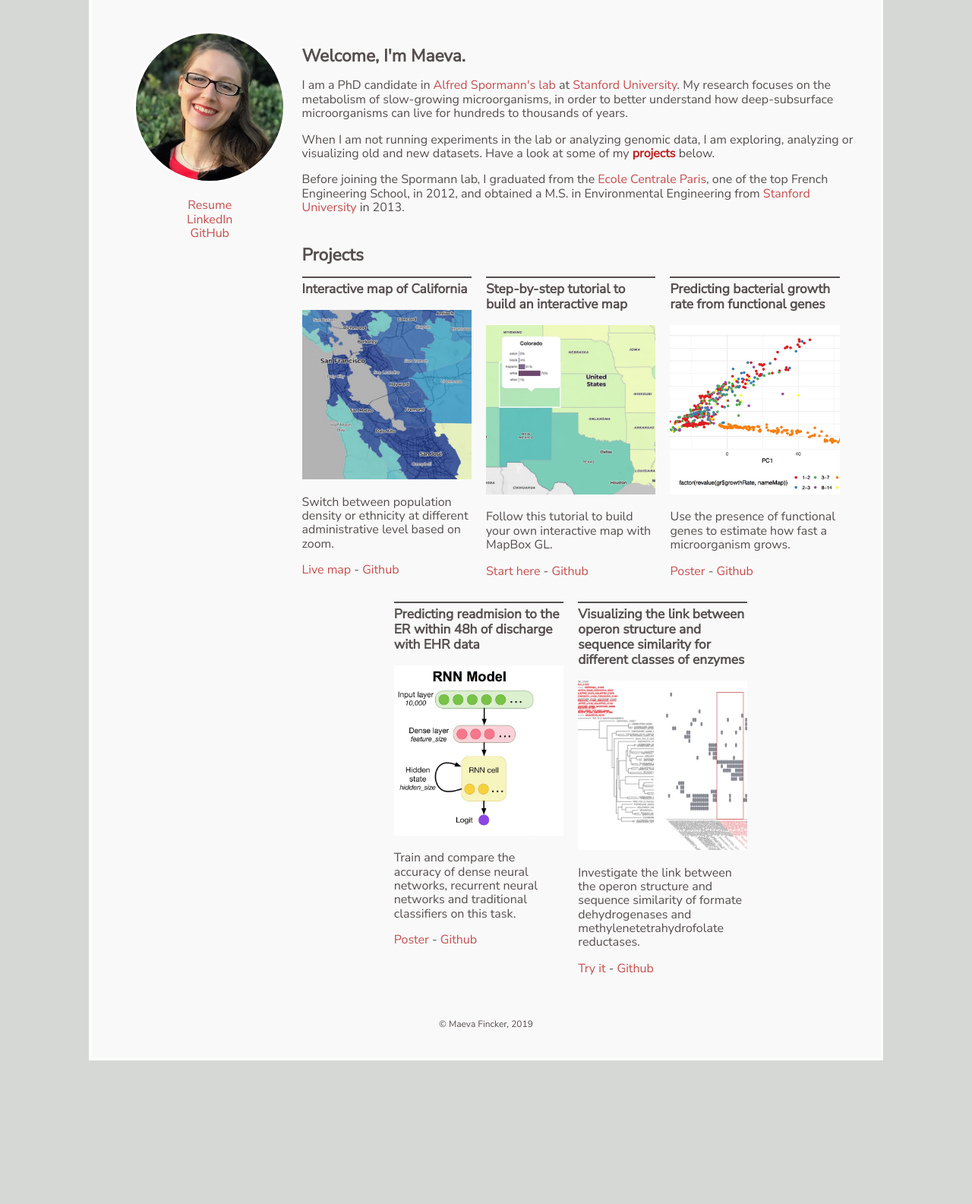
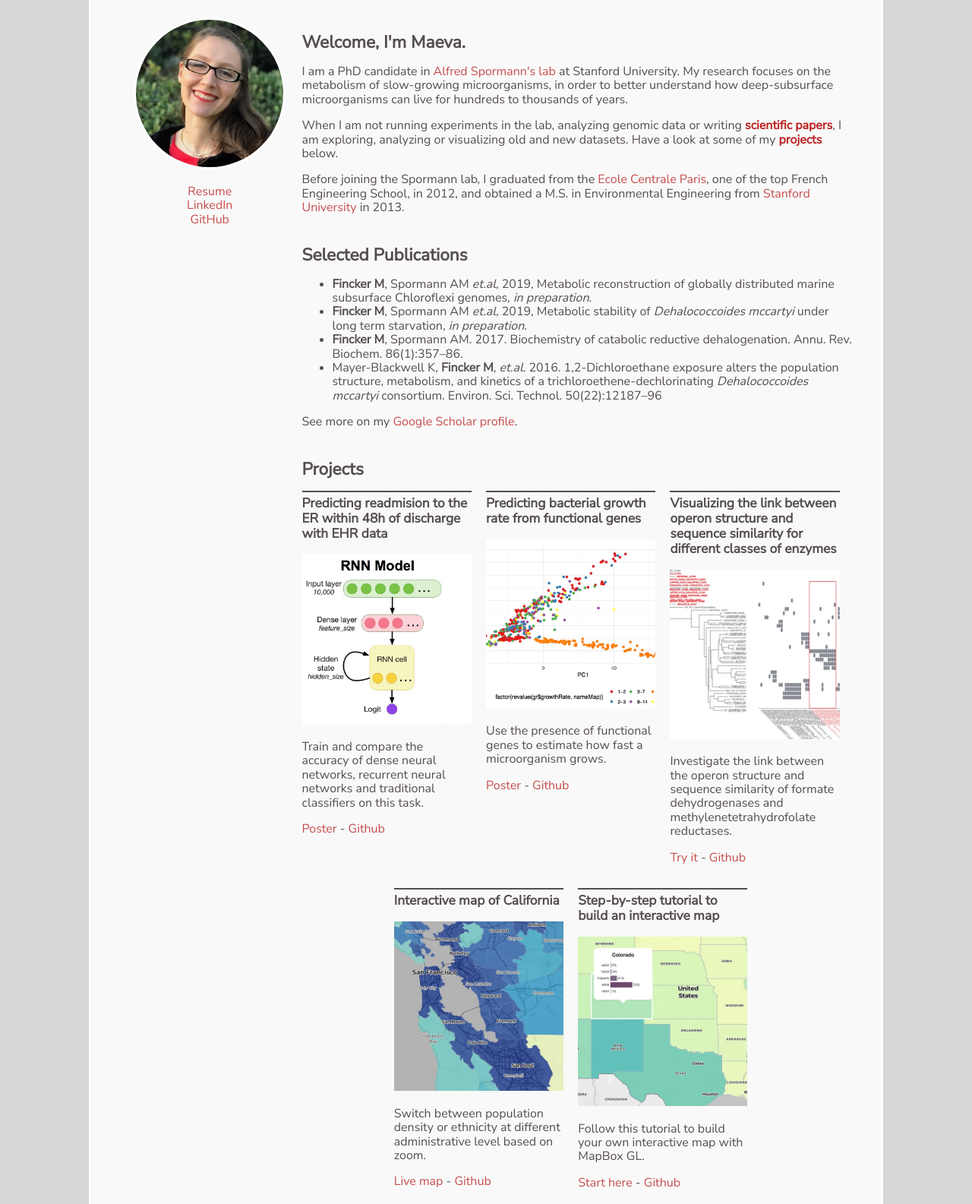
Before and after one commit to mfincker/mfincker.github.io, a plain HTML site: page index.html in a window 1280 px wide. Shown: the part 25-1610 px from the top of the page at 76% size. Before the commit the page ends 1421 px from the top, so only its background shows below. Drawn offline with nearby package versions, Linux system fonts and the light colour scheme.

Commit message:
add paper section + cosmetic change

```diff
--- a/index.html
+++ b/index.html
@@ -12,31 +12,72 @@
   </head>
   <body>
     <div id="main-container">
-      `
       <div class="pure-g">
+        <!-- CONTENT -->
         <div id="top" class="pure-u-1">
-          <div id="about" class="pure-g">
+          <div id="content" class="pure-g">
+            <!-- LEFT / PHOTO -->
             <div class="pure-u-1 pure-u-md-1-4" id="photo">
               <img src="files/headshot_300.jpg" alt="Maeva_picture"/>
-              <a href="files/Resume_MaevaFincker_Aug2019_noNum.pdf">Resume</a>
+              <a href="files/Resume_MaevaFincker.pdf">Resume</a>
               <a href="https://www.linkedin.com/in/maeva-fincker-91568563/">LinkedIn</a>
               <a href="https://github.com/mfincker">GitHub</a>
             </div>
+            <!-- RIGHT / MAIN -->
             <div id="description" class="pure-u-1 pure-u-md-3-4">
               <h1>Welcome, I'm Maeva. </h1>
               <p>
-                I am a PhD candidate in <a href="#">Alfred Spormann's lab</a> at <a href="https://stanford.edu/">Stanford University</a>. My research focuses on the metabolism of slow-growing microorganisms, in order to better understand how deep-subsurface microorganisms can live for hundreds to thousands of years.
+                I am a PhD candidate in <a href="#">Alfred Spormann's lab</a> at Stanford University. My research focuses on the metabolism of slow-growing microorganisms, in order to better understand how deep-subsurface microorganisms can live for hundreds to thousands of years.
                 <!-- Learn more about my research <a href="#" class="internal-link">here -->
                 <!-- </a>. -->
               </p>
               <p>
-                When I am not running experiments in the lab or analyzing genomic data, I am exploring, analyzing or visualizing  old and new datasets. Have a look at some of my <a href="#projects-head" class="internal-link">projects</a> below.
+                When I am not running experiments in the lab, analyzing genomic data or writing <a href="#papers-head" class="internal-link">scientific papers</a>, I am exploring, analyzing or visualizing  old and new datasets. Have a look at some of my <a href="#projects-head" class="internal-link">projects</a> below.
               </p>
               <p>
                 Before joining the Spormann lab, I graduated from the <a href="http://www.centralesupelec.fr/">Ecole Centrale Paris</a>, one of the top French Engineering School, in 2012, and obtained a M.S. in Environmental Engineering from <a href="https://cee.stanford.edu/">Stanford University</a> in 2013.
               </p>
+              <!-- PUBLICATIONS -->
+              <h1 id="papers-head">Selected Publications</h1>
+              <ul id="papers">
+                <li><b>Fincker M</b>, Spormann AM <i>et.al</i>, 2019, Metabolic reconstruction of globally distributed marine subsurface Chloroflexi genomes, <i>in preparation</i>.</li>
+                <li><b>Fincker M</b>, Spormann AM <i>et.al</i>, 2019, Metabolic stability of <i>Dehalococcoides mccartyi</i> under long term starvation, <i>in preparation</i>.</li>
+                <li><a href="https://www.annualreviews.org/doi/abs/10.1146/annurev-biochem-061516-044829"><b>Fincker M</b>, Spormann AM. 2017. Biochemistry of catabolic reductive dehalogenation. Annu. Rev. Biochem. 86(1):357–86.</a></li>
+                <li><a href="https://pubs.acs.org/doi/abs/10.1021/acs.est.6b02957">Mayer-Blackwell K, <b>Fincker M</b>, <i>et.al</i>. 2016. 1,2-Dichloroethane exposure alters the population structure, metabolism, and kinetics of a trichloroethene-dechlorinating <i>Dehalococcoides mccartyi</i> consortium. Environ. Sci. Technol. 50(22):12187–96</a></li>
+              </ul>
+
+              <p>See more on my <a href="https://scholar.google.com/citations?user=mGc_B_oAAAAJ">Google Scholar profile</a>.</p>
+
+
+
+              <!-- PROJECTS -->
               <h1 id="projects-head">Projects</h1>
               <div id ="projects" class="pure-g">
+                <div class="project pure-u-1 pure-u-sm-1-3">
+                  <div class="div-pad">
+                    <h3>Predicting readmision to the ER within 48h of discharge with EHR data</h3>
+                    <a href="#"><img src="files/ehr_model.jpg" alt="EHR_RNN" class="vignette"></a>
+                    <p>Train and compare the accuracy of dense neural networks, recurrent neural networks and traditional classifiers on this task.</p>
+                    <p><a href="#">Poster</a> - <a href="#">Github</a></p>
+                  </div>
+                </div>
+                <div class="project pure-u-1 pure-u-sm-1-3">
+                  <div class="div-pad">
+                    <h3>Predicting bacterial growth rate from functional genes</h3>
+                    <a href="#"><img src="files/growth_rate.jpg" alt="growth_rate_pca" class="vignette"></a>
+                    <p>Use the presence of functional genes to estimate how fast a microorganism grows.</p>
+                    <p><a href="#">Poster</a> - <a href="#">Github</a></p>
+                  </div>
+                </div>
+
+                <div class="project pure-u-1 pure-u-sm-1-3">
+                  <div class="div-pad">
+                    <h3>Visualizing the link between operon structure and sequence similarity for different classes of enzymes</h3>
+                    <a href="#"><img src="files/operon_heatmap.jpg" alt="operon_heatmap" class="vignette"></a>
+                    <p>Investigate the link between the operon structure and sequence similarity of formate dehydrogenases and methylenetetrahydrofolate reductases.</p>
+                    <p><a href="#">Try it</a> - <a href="#">Github</a></p>
+                  </div>
+                </div>
                 <div class="project pure-u-1 pure-u-sm-1-3">
                   <div class="div-pad">
                     <h3>Interactive map of California</h3>
@@ -54,35 +95,10 @@
                     <p><a href="#">Start here</a> - <a href="#">Github</a></p>
                   </div>
                 </div>
-                <div class="project pure-u-1 pure-u-sm-1-3">
-                  <div class="div-pad">
-                    <h3>Predicting bacterial growth rate from functional genes</h3>
-                    <a href="#"><img src="files/growth_rate.jpg" alt="growth_rate_pca" class="vignette"></a>
-                    <p>Use the presence of functional genes to estimate how fast a microorganism grows.</p>
-                    <p><a href="#">Poster</a> - <a href="#">Github</a></p>
-                  </div>
-                </div>
-                <div class="project pure-u-1 pure-u-sm-1-3">
-                  <div class="div-pad">
-                    <h3>Predicting readmision to the ER within 48h of discharge with EHR data</h3>
-                    <a href="#"><img src="files/ehr_model.jpg" alt="EHR_RNN" class="vignette"></a>
-                    <p>Train and compare the accuracy of dense neural networks, recurrent neural networks and traditional classifiers on this task.</p>
-                    <p><a href="#">Poster</a> - <a href="#">Github</a></p>
-                  </div>
-                </div>
-
-                <div class="project pure-u-1 pure-u-sm-1-3">
-                  <div class="div-pad">
-                    <h3>Visualizing the link between operon structure and sequence similarity for different classes of enzymes</h3>
-                    <a href="#"><img src="files/operon_heatmap.jpg" alt="operon_heatmap" class="vignette"></a>
-                    <p>Investigate the link between the operon structure and sequence similarity of formate dehydrogenases and methylenetetrahydrofolate reductases.</p>
-                    <p><a href="#">Try it</a> - <a href="#">Github</a></p>
-                  </div>
-                </div>
               </div>
             </div>
           </div>
-
+          <!-- FOOTER -->
         </div>
         <div id="bottom" class="pure-u-1">
           <p>&copy; Maeva Fincker, 2019</p>
--- a/main.css
+++ b/main.css
@@ -29,6 +29,11 @@ a:hover {
 a.internal-link {
   color: #bd2121;
   font-weight: bold;
+}
+
+a em {
+  font-weight: bold;
+  font-style: normal;
 }
 
 .active {
@@ -70,7 +75,7 @@ h3 {
   padding: 15px;
 }
 
-#about {
+#content {
   /*margin: 0px auto;*/
   /*max-width: 800px;*/
   display: flex;
@@ -89,11 +94,11 @@ h3 {
 
 #photo img {
   width: 80%;
-  max-width: 300px;
+  max-width: 250px;
   border: 3px solid white;
   flex-grow: 0;
   /*flex-shrink: 0;*/
-  border-radius: 100px;
+  border-radius: 250px;
   /*margin: 0px auto;*/
   /*margin-top: 20px;*/
   margin: 20px auto;
@@ -110,6 +115,15 @@ h3 {
 
 /*********************************/
 
+
+#papers a {
+  color: #564e4e;
+}
+
+#papers a:hover {
+  color: #c74e4e;
+  text-decoration: underline;
+}
 /************************************/
 /************* PROJECTS *************/
 /************************************/
```
Also changed, not shown: 2 other files.
